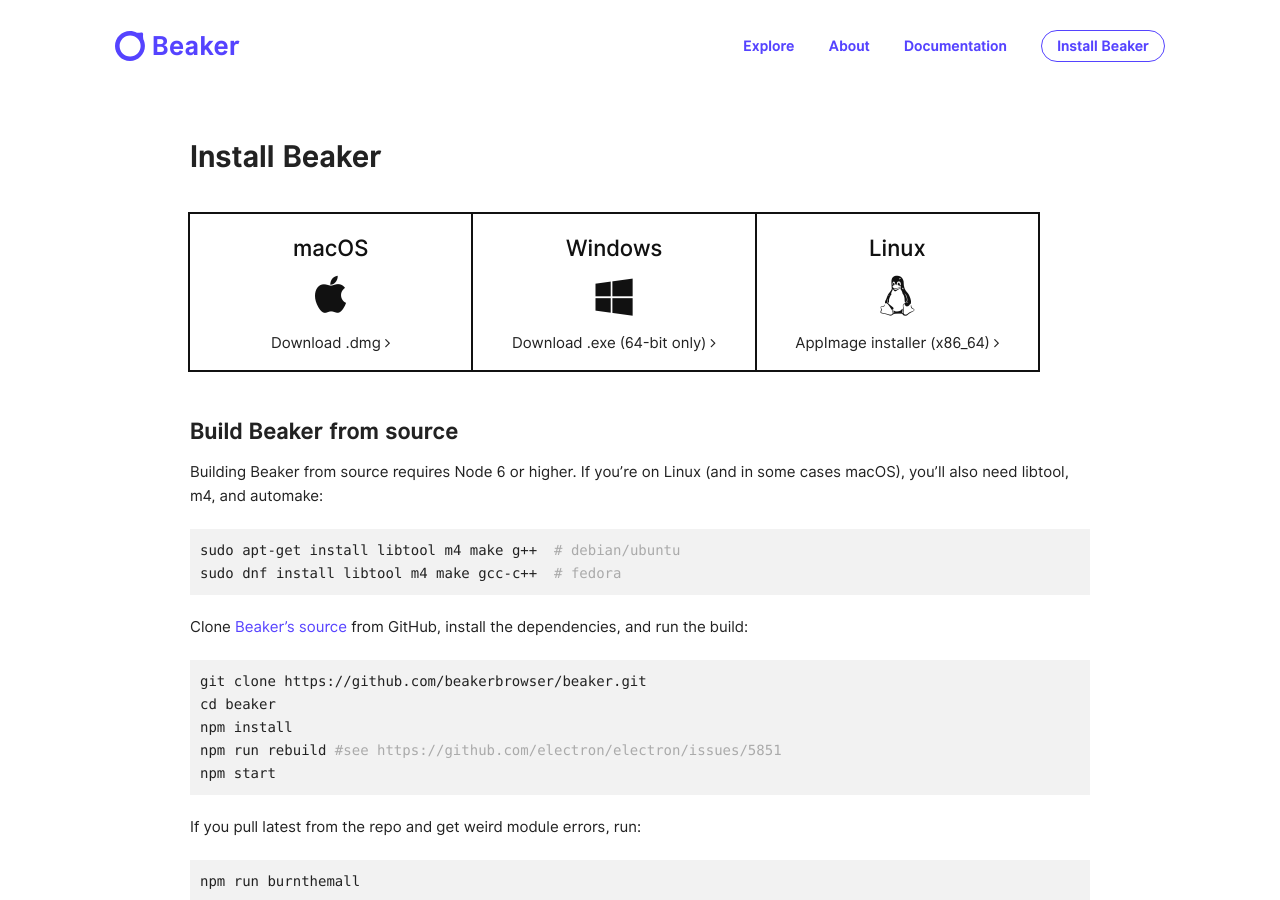
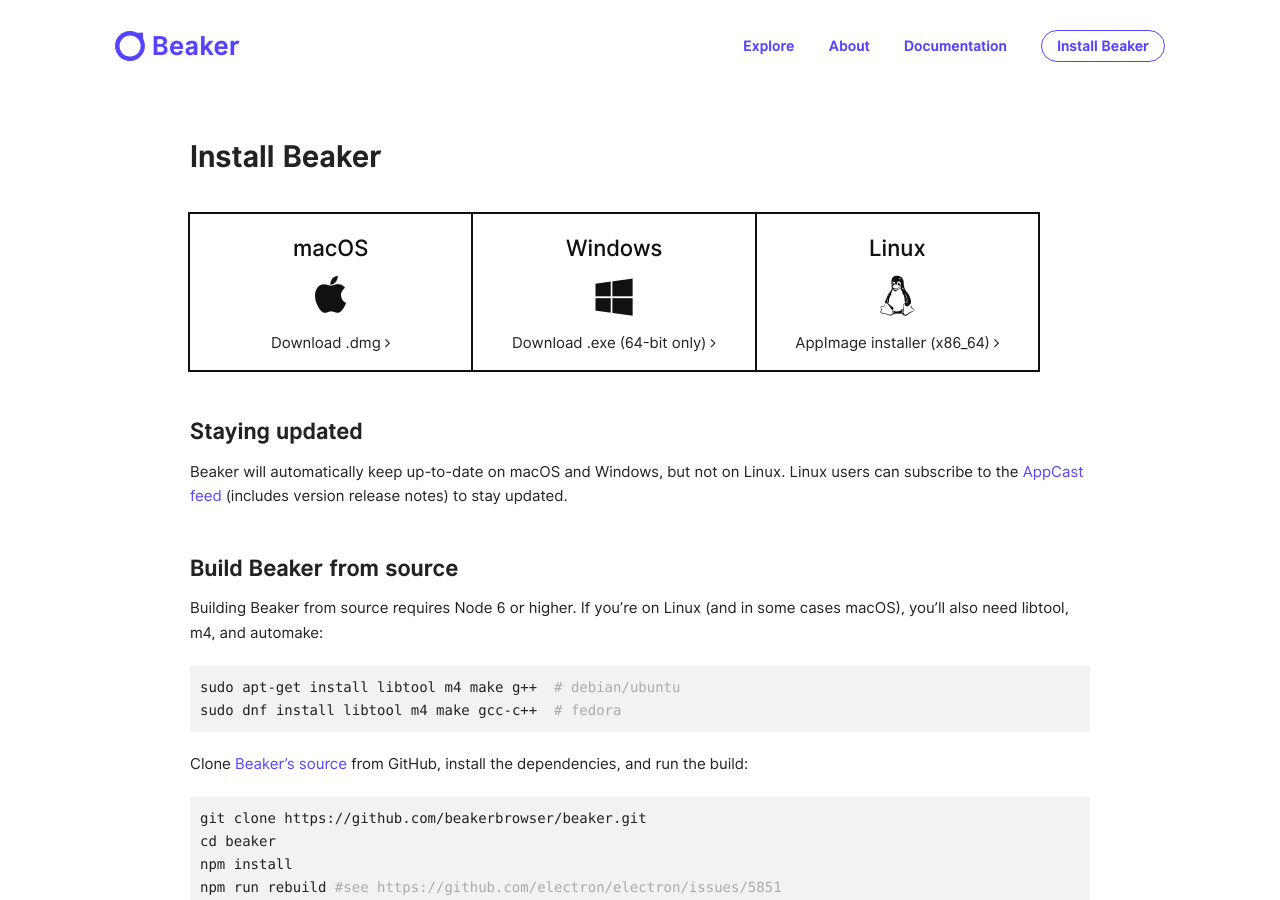
Before and after one commit to beakerbrowser/beakerbrowser.com, a Jekyll site: the page built from install/index.md, in a window 1280 px wide and 900 px high. Built offline with Jekyll 4.4.1, drawn with Linux system fonts in a browser that asks for light colours.

Commit message:
Link to the AppCast feed

```diff
--- a/install/index.md
+++ b/install/index.md
@@ -37,6 +37,10 @@
   </div>
 </div>
 
+## Staying updated
+
+Beaker will automatically keep up-to-date on macOS and Windows, but not on Linux. Linux users can subscribe to the [AppCast feed](https://github.com/beakerbrowser/beaker/releases.atom) (includes version release notes) to stay updated.
+
 ## Build Beaker from source
 
 Building Beaker from source requires Node 6 or higher. If you're on Linux (and in some cases macOS), you'll also need libtool, m4, and automake:
```
